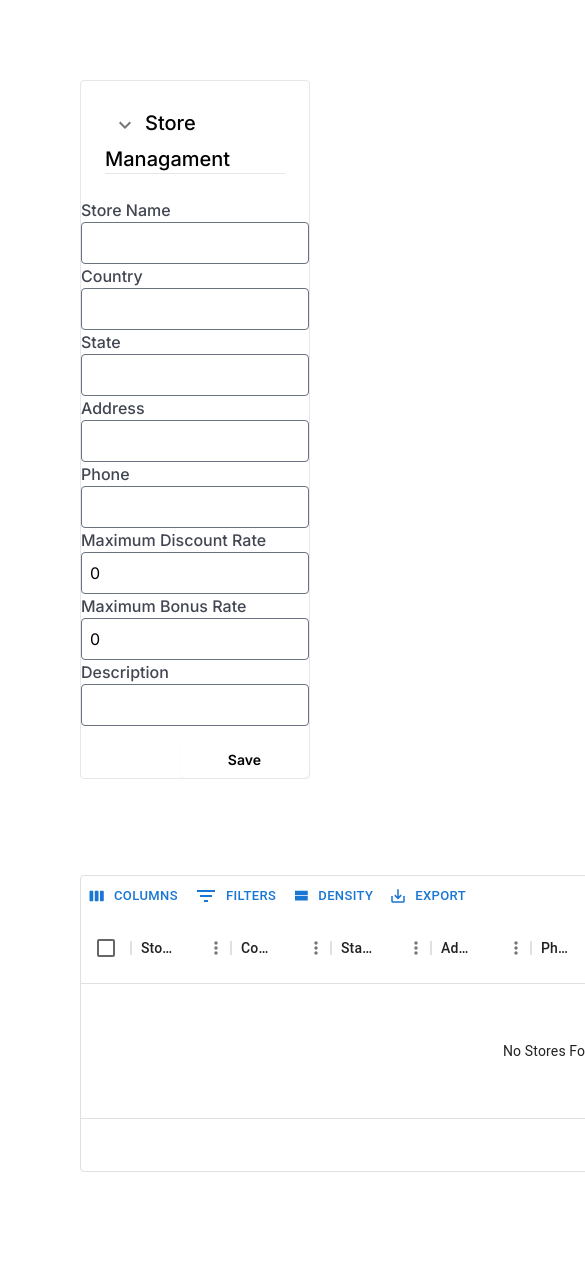
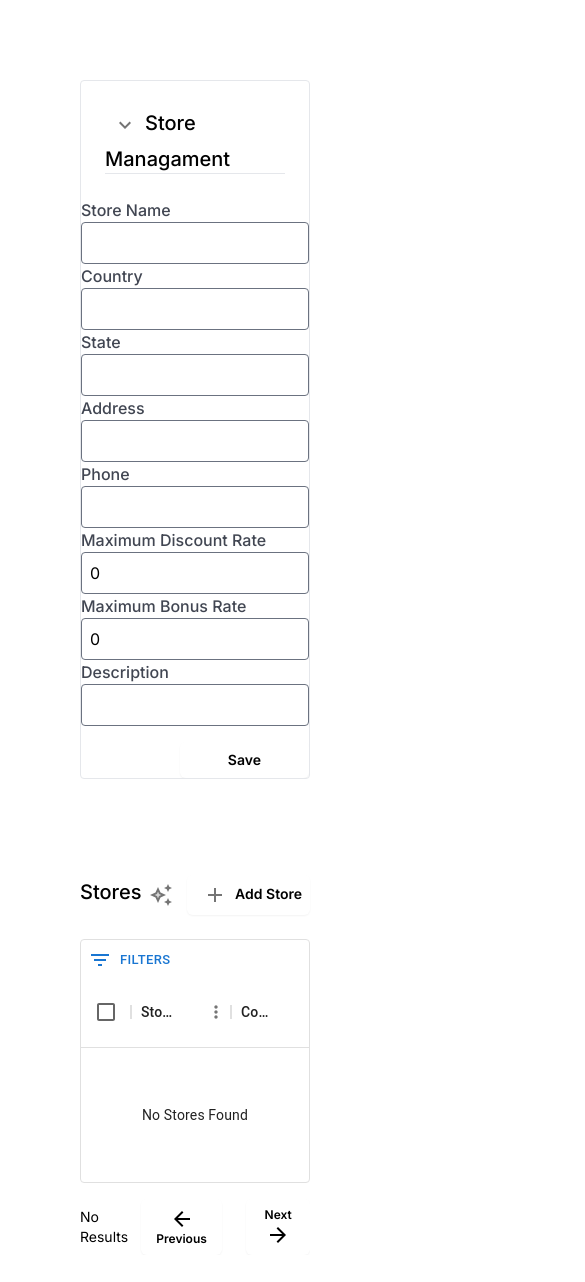
Before and after one commit to hamdidilekci/e-commerce-store, a Next.js app: page / in a window 390 px wide. Shown: the top 1282 px of the page, 585 px wide, since content can reach past the window. Before the commit the page ends 1252 px from the top, so only its background shows below. Built offline with nearby package versions, Linux system fonts and the light colour scheme.

Commit message:
add custom pagination, add create store modal, button and header, change responsiveness

```diff
--- a/src/components/StoreList.jsx
+++ b/src/components/StoreList.jsx
@@ -1,8 +1,19 @@
 "use client";
 import React, { useState } from "react";
-import { DataGrid, GridToolbar, GridColDef } from "@mui/x-data-grid";
+import {
+  DataGrid,
+  GridToolbarContainer,
+  GridToolbarFilterButton,
+  useGridApiRef,
+} from "@mui/x-data-grid";
+// icons and MUI components
 import { DeleteForever, Edit } from "@mui/icons-material";
+import ArrowBackIcon from "@mui/icons-material/ArrowBack";
+import ArrowForwardIcon from "@mui/icons-material/ArrowForward";
+import AutoAwesomeTwoToneIcon from "@mui/icons-material/AutoAwesomeTwoTone";
+import AddIcon from "@mui/icons-material/Add";
 import { IconButton, Tooltip } from "@mui/material";
+
 import UpdateStoreModal from "../modals/UpdateStoreModal";
 import { useStoreData } from "../contexts/StoreContext";
 import Swal from "sweetalert2";
@@ -11,6 +22,29 @@ function StoreList() {
   const { rows, setRows } = useStoreData();
   const [selectedStoreToEdit, setSelectedStoreToEdit] = useState("");
   const [editModalOpen, setEditModalOpen] = useState(false);
+  const [createStoreModalOpen, setCreateStoreModalOpen] = useState(false);
+
+  const [paginationModel, setPaginationModel] = useState({
+    page: 0,
+    pageSize: 3,
+  });
+
+  const firstElementIndex = paginationModel.page * paginationModel.pageSize;
+  const lastElementIndex =
+    Math.min(
+      (paginationModel.page + 1) * paginationModel.pageSize,
+      rows.length
+    ) - 1;
+
+  const apiRef = useGridApiRef();
+
+  const handleNextPage = () => {
+    apiRef.current.setPage(paginationModel.page + 1);
+  };
+
+  const handlePrevPage = () => {
+    apiRef.current.setPage(Math.max(paginationModel.page - 1, 0));
+  };
 
   const handleDeleteStore = (id) => {
     const updatedRows = rows.filter((row) => row.id !== id);
@@ -38,38 +72,65 @@ function StoreList() {
     setSelectedStoreToEdit("");
   };
 
+  const handleCreateStore = () => {
+    setCreateStoreModalOpen(true);
+    console.log("createStoreModalOpen");
+  };
+
+  const handleCloseCreateStoreModal = () => {
+    setCreateStoreModalOpen(false);
+  };
+
   const columns = [
-    { field: "storeName", headerName: "Store Name" },
-    { field: "country", headerName: "Country" },
+    {
+      field: "storeName",
+      headerName: "Store Name",
+      minWidth: 100,
+      flex: 0.3,
+    },
+    { field: "country", headerName: "Country", flex: 0.3, minWidth: 100 },
     {
       field: "state",
       headerName: "State",
+      flex: 0.3,
+      minWidth: 100,
     },
     {
       field: "address",
       headerName: "Address",
+      flex: 0.3,
+      minWidth: 100,
     },
     {
       field: "phone",
       headerName: "Phone",
+      flex: 0.3,
+      minWidth: 100,
     },
     {
       field: "discountRateMax",
-      headerName: "Maximum Discount Rate",
-      type: "number",
+      headerName: "Max Discount Rate",
+      flex: 0.2,
+      minWidth: 80,
     },
     {
       field: "bonusRateMax",
-      headerName: "Maximum Bonus Rate",
-      type: "number",
+      headerName: "Max Bonus Rate",
+      flex: 0.2,
+      minWidth: 80,
     },
     {
       field: "description",
       headerName: "Description",
+      flex: 0.5,
+      minWidth: 200,
+      headerAlign: "center",
     },
     {
       field: "actions",
       headerName: "Actions",
+      flex: 0.3,
+      minWidth: 100,
       renderCell: ({ row }) => {
         return (
           <div>
@@ -79,7 +140,7 @@ function StoreList() {
                   handleDeleteStore(row.id);
                 }}
               >
-                <DeleteForever sx={{ color: "red" }} />
+                <DeleteForever className="text-kirmizi" />
               </IconButton>
             </Tooltip>
             <Tooltip title="Edit Store">
@@ -89,13 +150,14 @@ function StoreList() {
                   setEditModalOpen(true);
                 }}
               >
-                <Edit sx={{ color: "green" }} />
+                <Edit className="text-yesil" />
               </IconButton>
             </Tooltip>
             <UpdateStoreModal
               open={editModalOpen}
               handleClose={handleCloseEditModal}
               store={selectedStoreToEdit}
+              mode="modal"
             />
           </div>
         );
@@ -105,45 +167,107 @@ function StoreList() {
 
   const CustomNoRowsOverlay = () => {
     return (
-      <div
-        style={{
-          display: "flex",
-          alignItems: "center",
-          justifyContent: "center",
-          height: "100%",
-          width: "100%",
-        }}
-      >
-        <div>
+      <div className="flex items-center justify-center h-full w-full">
         <p>No Stores Found</p>
-        </div>
       </div>
     );
   };
 
+  function CustomToolbar() {
+    return (
+      <GridToolbarContainer>
+        <GridToolbarFilterButton />
+      </GridToolbarContainer>
+    );
+  }
+
   // create data table for storeForm's values
   return (
-    <div className="max-w-full overflow-x-auto mt-24 table">
+    <>
+      {/* header of table */}
+      <div className="mt-24 mb-6 flex items-center justify-between">
+        <div>
+          <span className="font-medium text-xl text-opacity-80">Stores</span>
+          <IconButton>
+            <AutoAwesomeTwoToneIcon className="bg-sari" />
+          </IconButton>
+        </div>
+        <div>
+          <div
+            type="button"
+            onClick={handleCreateStore}
+            className="cursor-pointer rounded-md bg-mavi px-2 text-sm font-semibold text-beyaz shadow-sm hover:text-yesil focus-visible:outline focus-visible:outline-2 focus-visible:outline-offset-2 focus-visible:outline-civit"
+          >
+            <IconButton>
+              <AddIcon className="text-acikGri" />
+            </IconButton>
+            <span>Add Store</span>
+          </div>
+        </div>
+        <UpdateStoreModal
+          open={createStoreModalOpen}
+          handleClose={handleCloseCreateStoreModal}
+          store={""}
+          mode="modal"
+        />
+      </div>
+      <div className="max-w-full overflow-x-auto bg-beyaz">
         <DataGrid
           autoHeight={true}
           getRowHeight={() => "auto"}
           rows={rows}
           columns={columns}
-        initialState={{
-          pagination: {
-            paginationModel: { page: 0, pageSize: 5 },
-          },
-        }}
-        pageSizeOptions={[5, 10]}
           checkboxSelection={true}
           density="comfortable"
           ignoreDiacritics={true}
+          disableDensitySelector={true}
           slots={{
             noRowsOverlay: CustomNoRowsOverlay,
-          toolbar: GridToolbar,
+            toolbar: CustomToolbar,
           }}
+          pagination
+          paginationModel={paginationModel}
+          pageSizeOptions={[3, 6, 10, 15, 20, 30]}
+          onPaginationModelChange={setPaginationModel}
+          apiRef={apiRef}
+          hideFooter={true}
         />
+
+        <div className="flex items-center justify-between bg-acikGri pt-4">
+          {rows.length !== 0 ? (
+            <div className="text-sm">
+              <p className="pt-1">
+                Showing{" "}
+                <span className="font-bold">{firstElementIndex + 1}</span> to{" "}
+                <span className="font-bold">{lastElementIndex + 1}</span> of{" "}
+                <span className="font-bold">{rows.length} results</span>
+              </p>
             </div>
+          ) : (
+            <p className="text-sm">No Results</p>
+          )}
+          <div className="flex gap-x-6">
+            {/* Add your "Previous" and "Next" buttons here */}
+            <button
+              type="button"
+              className="rounded-md bg-beyaz px-3 py-2 text-xs font-semibold text-gri shadow-sm  hover:text-yesil focus-visible:outline"
+              onClick={handlePrevPage}
+            >
+              <ArrowBackIcon className="text-sm" />
+              Previous
+            </button>
+            <button
+              type="submit"
+              className="rounded-md bg-beyaz px-3 py-2 text-xs font-semibold text-mavi shadow-sm hover:text-yesil focus-visible:outline focus-visible:outline-2 focus-visible:outline-offset-2 focus-visible:outline-civit"
+              onClick={handleNextPage}
+            >
+              Next
+              <ArrowForwardIcon className="text-sm" />
+            </button>
+          </div>
+        </div>
+      </div>
+    </>
   );
 }
 
```
Lines whose indentation alone changed are shown as unchanged.
